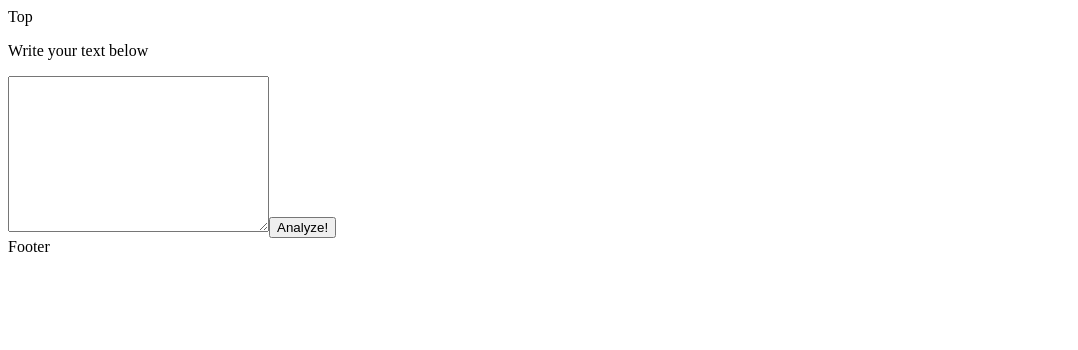
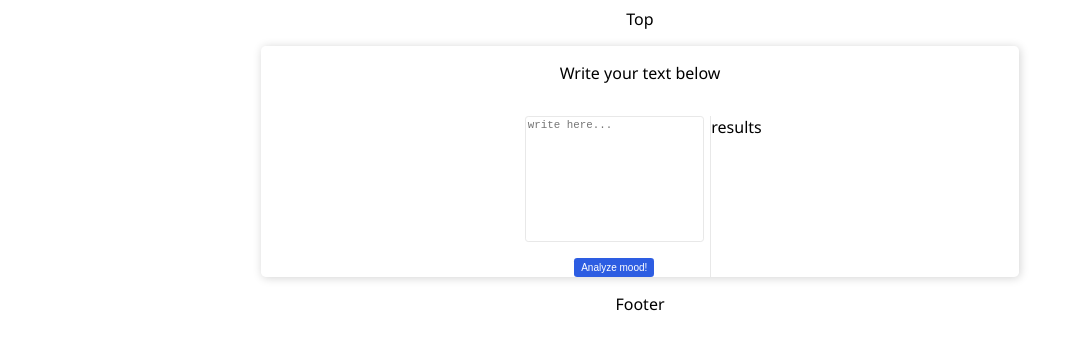
Before and after one commit to andrei-g-git/sentiment-analyzer, a React (Vite) app: page / in a window 1280 px wide. Shown: the top 350 px of the page, without its empty margins (0-1078 px from the left). Built offline with nearby package versions, Linux system fonts and the light colour scheme.

Commit message:
start styling

```diff
--- a/package.json
+++ b/package.json
@@ -20,6 +20,7 @@
     "@vitejs/plugin-react": "^2.1.0",
     "node-sass": "^7.0.3",
     "redux-devtools-extension": "^2.13.9",
+    "sass": "^1.55.0",
     "typescript": "^4.6.4",
     "vite": "^3.1.0"
   }
--- a/src/components/AnalyzerForm.tsx
+++ b/src/components/AnalyzerForm.tsx
@@ -2,6 +2,7 @@ import { connect } from 'react-redux';
 import { Dispatch } from 'redux';
 import SubmitButton from './SubmitButton'
 import { textAreaChanged } from '../redux/actions';
+import "../css/AnalyzerForm.scss";
 
 export const AnalyzerForm = (props: any) => {
     return (
@@ -12,10 +13,11 @@ export const AnalyzerForm = (props: any) => {
                 cols={30}
                 rows={10}
                 onChange={(event) => props.handleChange(event.target.value)}
+                placeholder="write here..."
             >
 
             </textarea>
-            <SubmitButton name="Analyze!" />
+            <SubmitButton name="Analyze mood!" />
         </form>
     );
 }
--- a/src/components/AnalyzerMain.tsx
+++ b/src/components/AnalyzerMain.tsx
@@ -1,13 +1,19 @@
-//import React from 'react';
 import { connect } from 'react-redux';
 import AnalyzerForm from "./AnalyzerForm";
+import Results from './Results';
+import "../css/AnalyzerMain.scss";
+
 export const AnalyzerMain = (props: any) => {
     return (
-        <div className="analyzer-main-content">
+        <div className="analyzer">
             <p className="text-area-indication">
                 Write your text below
             </p>
-            <AnalyzerForm />
+            <div className="analyzer-main-content">
+                <AnalyzerForm />
+                <Results />
+            </div>
+
         </div>
     );
 };
--- a/src/components/MainComponent.tsx
+++ b/src/components/MainComponent.tsx
@@ -1,12 +1,11 @@
-import React from 'react';
-import { connect } from 'react-redux';
 import AnalyzerMain from './AnalyzerMain';
 import Top from './Top';
 import Footer from './Footer';
+import "../css/MainComponent.scss";
 
 export const MainComponent = (props: any) => {
     return (
-        <div className="Main">
+        <div className="main-component">
             <Top />
             <AnalyzerMain />
             <Footer />
@@ -14,8 +13,4 @@ export const MainComponent = (props: any) => {
     );
 };
 
-const mapStateToProps = (state: any) => ({});
-
-const mapDispatchToProps = {};
-
-export default connect(mapStateToProps, mapDispatchToProps)(MainComponent);
+export default MainComponent;
--- /dev/null
+++ b/src/components/Results.tsx
@@ -0,0 +1,11 @@
+import "../css/Results.scss";
+
+function Results() {
+  return (
+    <div className="results">
+        results
+    </div>
+  )
+}
+
+export default Results
--- a/src/components/SubmitButton.tsx
+++ b/src/components/SubmitButton.tsx
@@ -1,8 +1,9 @@
 import React from 'react'
+import "../css/GenericButton.scss";
 
 function SubmitButton(props: any) {
     return (
-        <input className="submit-button"
+        <input className="generic-button"
             type="submit"
             value={props.name}
         />
--- /dev/null
+++ b/src/css/AnalyzerForm.scss
@@ -0,0 +1,21 @@
+@import "./Variables.scss";
+
+.analyzer-form{
+    display: flex;
+    flex-direction: column;
+    align-items: center;
+    gap: 1rem;
+
+    width: 12rem;
+
+    .analyzer-box{
+        width: 90%;
+        resize: none;
+        border: 1px solid $lightest-conspicuous;
+        border-radius: 0.2rem;
+        color: $light-text;
+        font-size: smaller;
+        font-weight: normal;
+        //font-family: $standard-font-family;
+    }
+}
--- /dev/null
+++ b/src/css/AnalyzerMain.scss
@@ -0,0 +1,26 @@
+.analyzer{
+    display: flex;
+    flex-direction: column;
+    align-items: center;
+    width: 60%;
+    min-width: 16rem;
+    height: 30%;
+    gap: 1rem;
+
+    border-radius: 0.3rem;
+    box-shadow: 1px 1px 10px lightgray;
+
+    @media(max-width: 480px) {
+        width: 85%;
+    }
+
+    .analyzer-main-content{
+        display: flex;
+        justify-content: center;
+
+        @media(max-width: 720px){ //always on for some reason...
+            flex-direction: column;
+            align-items: center;
+        }
+    }
+}
--- /dev/null
+++ b/src/css/GenericButton.scss
@@ -0,0 +1,22 @@
+@import "../css/Variables.scss";
+
+.generic-button{
+    display: flex;
+    justify-content: center;
+    align-items: center;
+    width: 5rem;
+    height: 1.2rem;
+    background-color: $standard-button-cta;
+    color: $light-cta-text;
+    border: none;
+    border-radius: 0.2rem;
+    font-size: x-small;
+
+    &:hover{
+        opacity: $hover-opacity;
+    }
+
+    &:active{
+        transform: translate(0.05rem, 0.05rem);
+    }
+}
--- /dev/null
+++ b/src/css/MainComponent.scss
@@ -0,0 +1,11 @@
+@import "./Variables.scss";
+
+.main-component{
+    display: flex;
+    flex-direction: column;
+    align-items: center;
+
+    gap: 1rem;
+
+    font-family: $standard-font-family;
+}
--- /dev/null
+++ b/src/css/Results.scss
@@ -0,0 +1,5 @@
+@import "./Variables.scss";
+
+.results{
+    border-left: 1px solid $lightest-conspicuous;
+}
--- /dev/null
+++ b/src/css/Variables.scss
@@ -0,0 +1,19 @@
+$lightest-conspicuous: #e8e8e8;
+$light-text: #b9b9b9;
+$standard-button-cta: #2d5de2;
+$light-cta-text: white;
+
+$hover-opacity: 0.8;
+
+$standard-font-family: "Segoe UI";
+
+//breakpoints
+$breakpoints: (
+    "xs": 0,
+    "sm": 480px,
+    "md": 720px,
+    "lg": 960px,
+    "xl": 1280px,
+    "tablet": 1024px,//720px,
+    "mobile": 480px
+);
```
Also changed, not shown: 1 other file (tests, documents, lock files or other folders).
